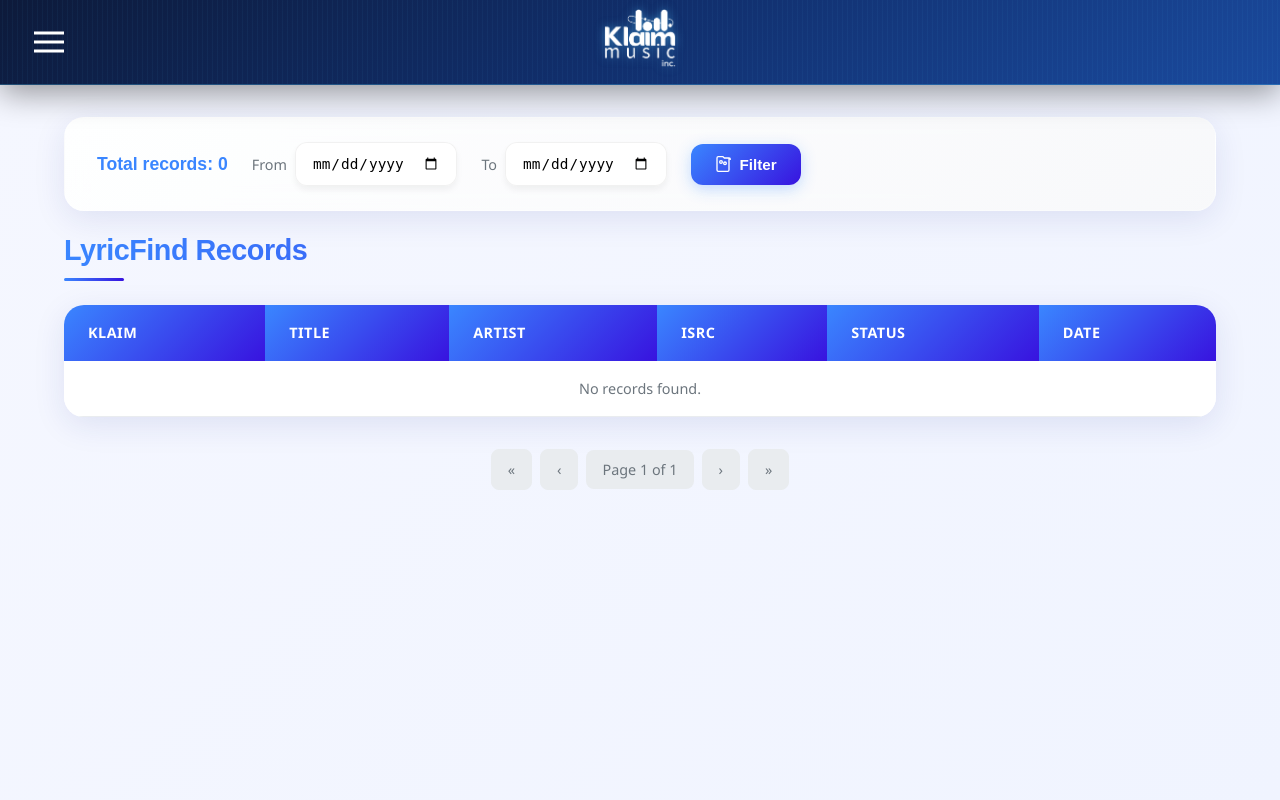
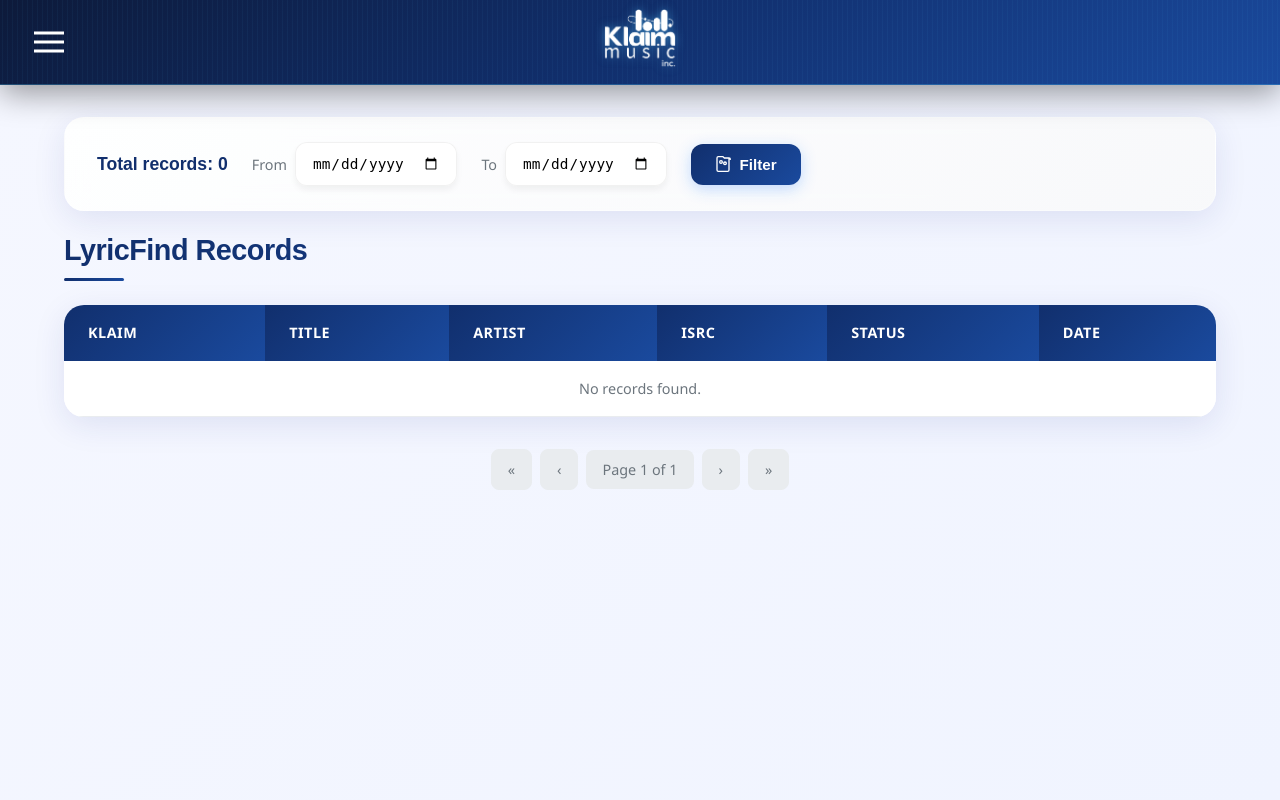
Before and after one commit to KlaimMusicInc/Klaim, a Django app: page /lyricfind/records/ in a window 1280 px wide. Run offline with Django 5.2, Linux system fonts and the light colour scheme; data that the repository does not hold is empty.

Commit message:
Ajuste de colores en templates HTML

```diff
--- a/accounts/templates/index.html
+++ b/accounts/templates/index.html
@@ -9,9 +9,9 @@
     <link rel="stylesheet" href="https://fonts.googleapis.com/css2?family=Inter:wght@300;400;500;600;700&family=Space+Grotesk:wght@500;600;700&display=swap">
     <style>
         :root {
-            --primary: #3a86ff;
-            --primary-dark: #2667cc;
-            --secondary: #3813df;
+            --primary: #112F6D;
+            --primary-dark: #0d2450;
+            --secondary: #1a4a9e;
             --accent: #ff006e;
             --dark: #1a1b25;
             --light: #f8f9fa;
--- a/accounts/templates/lyricfind_pendientes.html
+++ b/accounts/templates/lyricfind_pendientes.html
@@ -8,9 +8,9 @@
     <link rel="stylesheet" href="{% static 'css/styles.css' %}">
     <style>
         :root {
-            --primary: #3a86ff;
-            --primary-dark: #2667cc;
-            --secondary: #3813df;
+            --primary: #112F6D;
+            --primary-dark: #0d2450;
+            --secondary: #1a4a9e;
             --accent: #ff006e;
             --dark: #1a1b25;
             --light: #f8f9fa;
--- a/accounts/templates/lyricfind_records.html
+++ b/accounts/templates/lyricfind_records.html
@@ -8,9 +8,9 @@
     <link rel="stylesheet" href="{% static 'css/styles.css' %}">
     <style>
         :root {
-            --primary: #3a86ff;
-            --primary-dark: #2667cc;
-            --secondary: #3813df;
+            --primary: #112F6D;
+            --primary-dark: #0d2450;
+            --secondary: #1a4a9e;
             --accent: #ff006e;
             --dark: #1a1b25;
             --light: #f8f9fa;
--- a/accounts/templates/matching_tool_list.html
+++ b/accounts/templates/matching_tool_list.html
@@ -10,9 +10,9 @@
     <link rel="stylesheet" href="{% static 'css/styles.css' %}">
     <style>
         :root {
-            --primary: #3a86ff;
-            --primary-dark: #2667cc;
-            --secondary: #3813df;
+            --primary: #112F6D;
+            --primary-dark: #0d2450;
+            --secondary: #1a4a9e;
             --accent: #ff006e;
             --dark: #1a1b25;
             --light: #f8f9fa;
--- a/accounts/templates/reporte_avance.html
+++ b/accounts/templates/reporte_avance.html
@@ -9,9 +9,9 @@
     <link rel="stylesheet" href="https://fonts.googleapis.com/css2?family=Inter:wght@300;400;500;600;700&family=Space+Grotesk:wght@500;600;700&display=swap">
     <style>
         :root {
-            --primary: #3a86ff;
-            --primary-dark: #2667cc;
-            --secondary: #4913df;
+            --primary: #112F6D;
+            --primary-dark: #0d2450;
+            --secondary: #1a4a9e;
             --accent: #ff006e;
             --dark: #1a1b25;
             --light: #f8f9fa;
```
